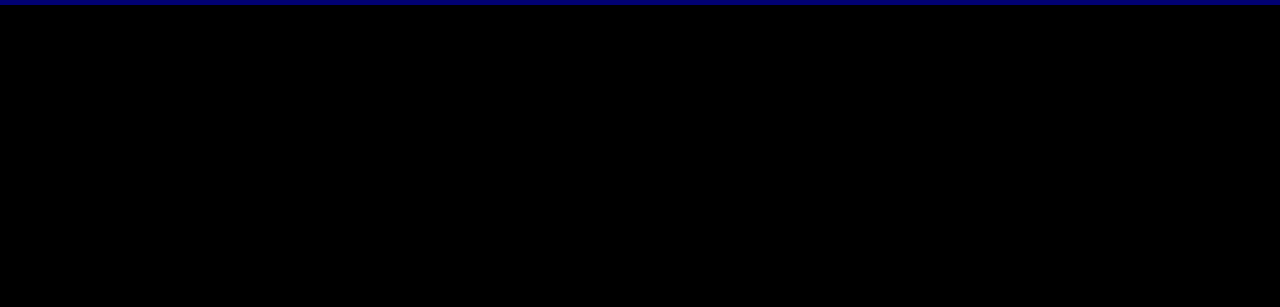
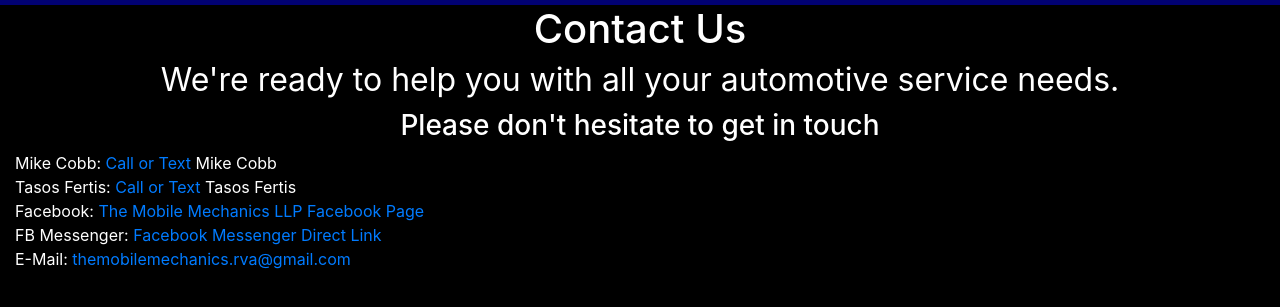
Before and after one commit to PinKushin/Mobile-Mechanics-LLP, a plain HTML site: page contact.html in a window 1280 px wide. Shown: the part 81-388 px from the top of the page. Drawn offline with nearby package versions, Linux system fonts and the light colour scheme.

Commit message:
contact page setup

```diff
--- a/contact.html
+++ b/contact.html
@@ -41,6 +41,19 @@
           </ul>
       </div>
     </nav>
+    <div class="container-fluid">
+      <h1 id="contact">Contact Us<br />
+        <small>We're ready to help you with all your automotive service needs.</small>
+      </h1>
+      <h3 id="infoHead">Please don't hesitate to get in touch</h3>
+        <p>
+          Mike Cobb: <a href="tel:+7577513182">Call or Text</a> Mike Cobb<br />
+          Tasos Fertis: <a href="tel:+8042564600">Call or Text</a> Tasos Fertis<br />
+          Facebook: <a href="https://www.facebook.com/TheMobileMechanicsRVA/" target="_blank">The Mobile Mechanics LLP Facebook Page</a><br />
+          FB Messenger: <a href="https://m.me/TheMobileMechanicsRVA?fbclid=IwAR29PT_KRVwgBc0F8GQo0eYt2OYQeLl9ikSbDf5yG_ZjgiyZso7OEq-hXxo">Facebook Messenger Direct Link</a><br />
+          E-Mail: <a href="mailto:themobilemechanics.rva@gmail.com">themobilemechanics.rva@gmail.com</a>
+        </p>
+    </div>
 
 
 
```
